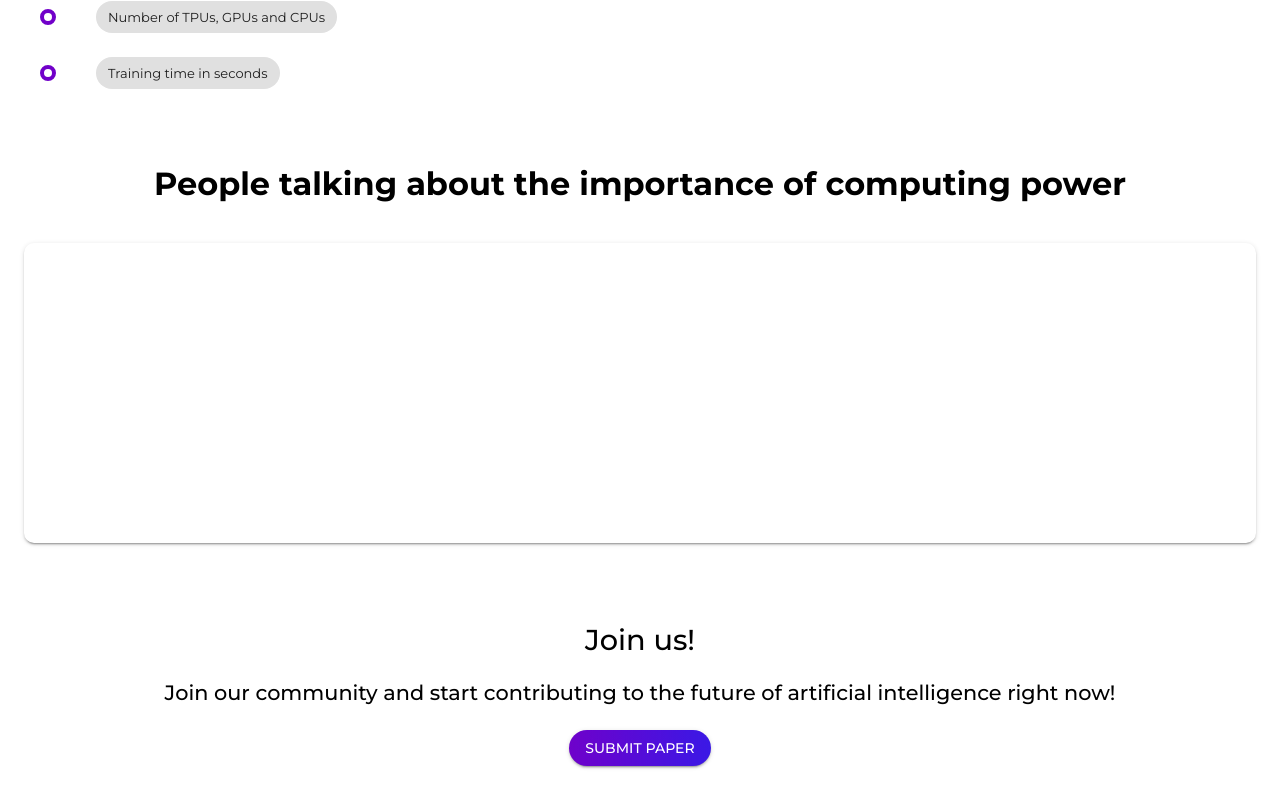
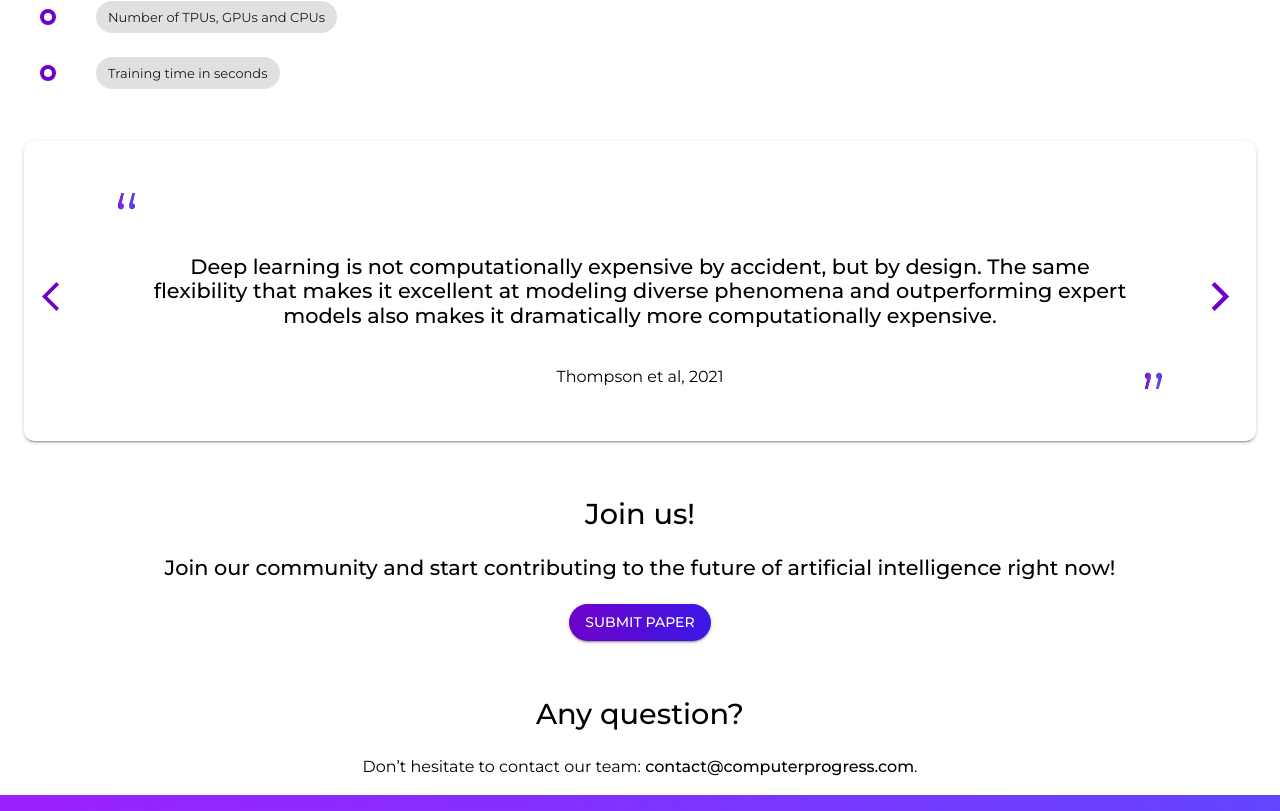
Before and after one commit to Computer-Progress/computerprogress.com, a Next.js app: page /collaborate in a window 1280 px wide. Shown: the part 725-1536 px from the top of the page. Built offline with nearby package versions, Linux system fonts and the light colour scheme.

Commit message:
fix(collaborate): add quotes to carousel

```diff
--- a/components/CollaborateImportance/index.js
+++ b/components/CollaborateImportance/index.js
@@ -1,10 +1,18 @@
-import { Typography, Box, Paper, Button } from "@material-ui/core";
-import ArrowBackIosIcon from "@material-ui/icons/ArrowBackIos";
-import ArrowForwardIosIcon from "@material-ui/icons/ArrowForwardIos";
-import Carousel from "react-material-ui-carousel";
+import { Typography, Box } from "@material-ui/core";
+
+import {
+  StyledFlexboxCard,
+  StyledCarousel,
+  StyledFlexboxContainer,
+  StyledFlexboxContent,
+  StyledArrowPrev,
+  StyledArrowNext,
+  StyledQuotesOpen,
+  StyledQuotesClose,
+} from "./styles";
 
 export default function CollaborateImportance() {
-  const items = [
+  const quotes = [
     {
       quote:
         "Deep learning is not computationally expensive by accident, but by design. The same flexibility that makes it excellent at modeling diverse phenomena and outperforming expert models also makes it dramatically more computationally expensive.",
@@ -15,63 +23,43 @@ export default function CollaborateImportance() {
         "Lorem ipsum dolor sit amet, consectetur adipiscing elit. Praesent fermentum sem nec lacus tincidunt commodo. Morbi nec dolor nulla. Integer.",
       source: "Praesent fermentum, 2021",
     },
+    {
+      quote: "a",
+      source: "Praesent fermentum, 2021",
+    },
   ];
 
   return (
-    <Box py={3}>
-      <Typography variant="h1" align="center">
-        People talking about the importance of computing power
-      </Typography>
-
-      <Box
-        display="flex"
-        mt={5}
-        borderRadius={10}
-        boxShadow={2}
-        alignItems="center"
+    <StyledFlexboxCard>
+      <StyledCarousel
+        PrevIcon={<StyledArrowPrev />}
+        NextIcon={<StyledArrowNext />}
       >
-        <Carousel
-          indicators={false}
-          navButtonsAlwaysVisible
-          navButtonsProps={{
-            // Change the colors and radius of the actual buttons. THIS STYLES BOTH BUTTONS
-            style: {
-              backgroundColor: "transparent",
-            },
-          }}
-          PrevIcon={<ArrowBackIosIcon color="primary" fontSize="large" />}
-          NextIcon={<ArrowForwardIosIcon color="primary" fontSize="large" />}
-        >
-          {items.map((quote, index) => (
-            <Quote quote={quote} key={index} />
-          ))}
-        </Carousel>
-      </Box>
-    </Box>
+        {quotes.map((quote, index) => (
+          <Quote quote={quote} key={index} />
+        ))}
+      </StyledCarousel>
+    </StyledFlexboxCard>
   );
 }
 
 function Quote({ quote }) {
   return (
-    <Box display="flex" justifyContent="center">
-      <Box
-        display="flex"
-        flexDirection="column"
-        justifyContent="center"
-        alignItems="center"
-        height="300px"
-        width="80%"
-      >
-        <Box>
+    <StyledFlexboxContainer>
+      <StyledFlexboxContent>
+        <StyledQuotesOpen />
+        <StyledQuotesClose />
+
+        <Box width="93%">
           <Typography align="center" variant="h3">
             {quote.quote}
           </Typography>
         </Box>
 
-        <Box mt={3}>
+        <Box mt={3} position="absolute" style={{ bottom: 0 }}>
           <Typography variant="subtitle1">{quote.source}</Typography>
         </Box>
-      </Box>
-    </Box>
+      </StyledFlexboxContent>
+    </StyledFlexboxContainer>
   );
 }
--- a/components/CollaborateImportance/styles.js
+++ b/components/CollaborateImportance/styles.js
@@ -0,0 +1,70 @@
+import styled from "styled-components";
+
+import { Box } from "@material-ui/core";
+
+import Carousel from "react-material-ui-carousel";
+import ArrowBackIosIcon from "@material-ui/icons/ArrowBackIos";
+import ArrowForwardIosIcon from "@material-ui/icons/ArrowForwardIos";
+
+import QuotesOpen from "../../public/quotes-open.svg";
+import QuotesClose from "../../public/quotes-close.svg";
+
+export const StyledFlexboxCard = styled(Box).attrs({
+  display: "flex",
+  height: "300px",
+  borderRadius: 10,
+  boxShadow: 2,
+  alignItems: "center",
+})``;
+
+export const StyledCarousel = styled(Carousel).attrs({
+  interval: 6 /* segundos */ * 1000,
+  indicators: false,
+  navButtonsAlwaysVisible: true,
+  navButtonsProps: {
+    style: {
+      backgroundColor: "transparent",
+    },
+  },
+})`
+  width: 100%;
+`;
+
+export const StyledFlexboxContainer = styled(Box).attrs({
+  display: "flex",
+  justifyContent: "center",
+  alignItems: "center",
+  height: "250px",
+})``;
+
+export const StyledFlexboxContent = styled(Box).attrs({
+  display: "flex",
+  flexDirection: "column",
+  justifyContent: "center",
+  alignItems: "center",
+  height: "80%",
+  width: "85%",
+  position: "relative",
+})``;
+
+export const StyledArrowPrev = styled(ArrowBackIosIcon).attrs({
+  color: "primary",
+  fontSize: "large",
+})``;
+
+export const StyledArrowNext = styled(ArrowForwardIosIcon).attrs({
+  color: "primary",
+  fontSize: "large",
+})``;
+
+export const StyledQuotesOpen = styled(QuotesOpen)`
+  position: absolute;
+  top: 0;
+  left: 0;
+`;
+
+export const StyledQuotesClose = styled(QuotesClose)`
+  position: absolute;
+  bottom: 0;
+  right: 0;
+`;
```
Also changed, not shown: public/quotes-close.svg (added), public/quotes-open.svg (added).
